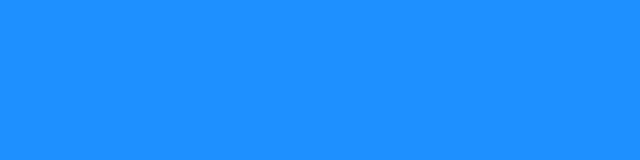
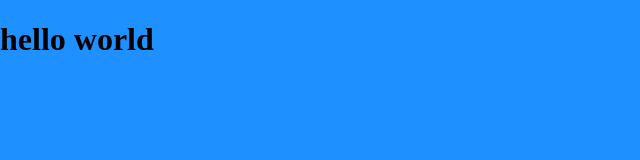
Before and after one commit to soyab-mostofa/plain-starting-template, a plain HTML site: page index.html in a window 1280 px wide. Shown: the whole page, without its empty margins (0-640 px from the left). Drawn offline with Linux system fonts and the light colour scheme.

Commit message:
another commit

```diff
--- a/index.html
+++ b/index.html
@@ -20,7 +20,7 @@
     <title>template</title>
   </head>
   <body>
-    <i class="fa-solid fa-360-degrees"></i>
+    <h1>hello world</h1>
     <script src="script.js"></script>
   </body>
 </html>
```
